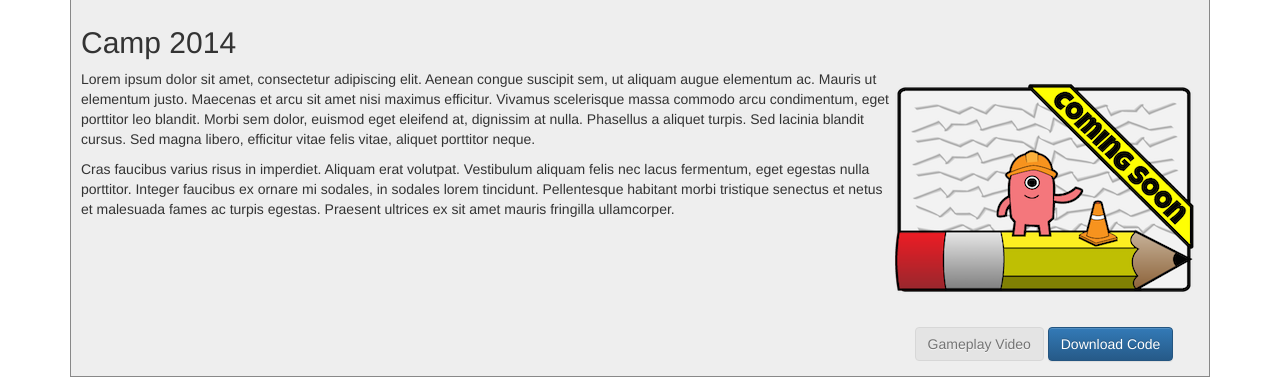
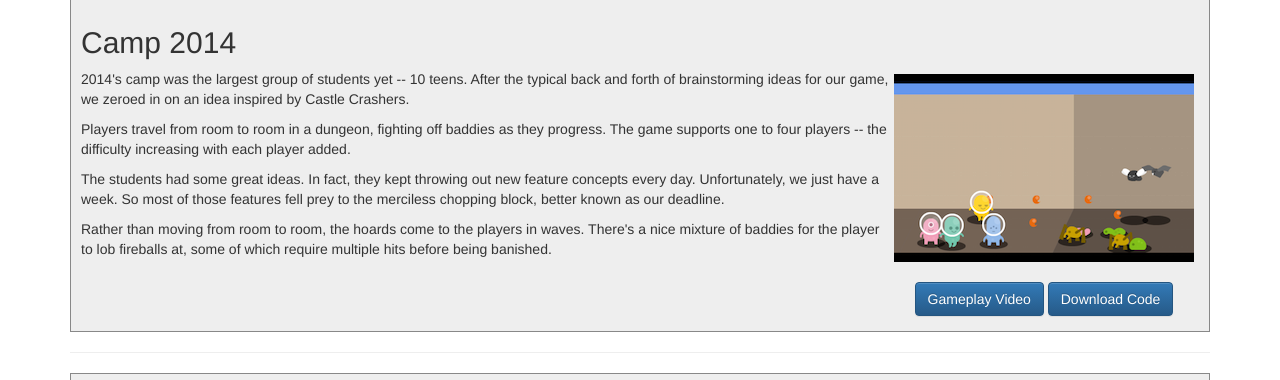
Before and after one commit to groundh0g/codetopia.com, a Jekyll site: the page built from camps/index.html, in a window 1280 px wide and 900 px high, scrolled down 2238 px, cut to the strip 189-569 px from the top of the window. Built offline with Jekyll 4.4.1, drawn with Linux system fonts in a browser that asks for light colours; nearby versions of some CDN libraries; library files that are not in the unit come from our copies.

Commit message:
Updated for 2014 camp.

```diff
--- a/camps/index.html
+++ b/camps/index.html
@@ -118,13 +118,17 @@ navCamps2011Class: active
 
 <div style="{{ styleImagesShowcase }}">
   <img alt="screenshot" src="2014/gameplay.png" /><br/><br/>
-  <a href="#null" target="_blank" class="btn btn-default btn-disabled disabled">Gameplay Video</a>
+  <a href="https://youtu.be/OQGd7tnQSa0" target="_blank" class="btn btn-primary">Gameplay Video</a>
   <a href="2014/game-src-2014.zip" class="btn btn-primary">Download Code</a>
 </div>
 
-<p>Lorem ipsum dolor sit amet, consectetur adipiscing elit. Aenean congue suscipit sem, ut aliquam augue elementum ac. Mauris ut elementum justo. Maecenas et arcu sit amet nisi maximus efficitur. Vivamus scelerisque massa commodo arcu condimentum, eget porttitor leo blandit. Morbi sem dolor, euismod eget eleifend at, dignissim at nulla. Phasellus a aliquet turpis. Sed lacinia blandit cursus. Sed magna libero, efficitur vitae felis vitae, aliquet porttitor neque.</p>
+<p>2014's camp was the largest group of students yet -- 10 teens. After the typical back and forth of brainstorming ideas for our game, we zeroed in on an idea inspired by Castle Crashers.</p>
 
-<p>Cras faucibus varius risus in imperdiet. Aliquam erat volutpat. Vestibulum aliquam felis nec lacus fermentum, eget egestas nulla porttitor. Integer faucibus ex ornare mi sodales, in sodales lorem tincidunt. Pellentesque habitant morbi tristique senectus et netus et malesuada fames ac turpis egestas. Praesent ultrices ex sit amet mauris fringilla ullamcorper.</p>
+<p>Players travel from room to room in a dungeon, fighting off baddies as they progress. The game supports one to four players -- the difficulty increasing with each player added.</p>
+
+<p>The students had some great ideas. In fact, they kept throwing out new feature concepts every day. Unfortunately, we just have a week. So most of those features fell prey to the merciless chopping block, better known as our deadline.</p>
+
+<p>Rather than moving from room to room, the hoards come to the players in waves. There's a nice mixture of baddies for the player to lob fireballs at, some of which require multiple hits before being banished.</p>
 
 {{ clearFloats }}
 </div>
```
Also changed, not shown: camps/2014/gameplay.png.
